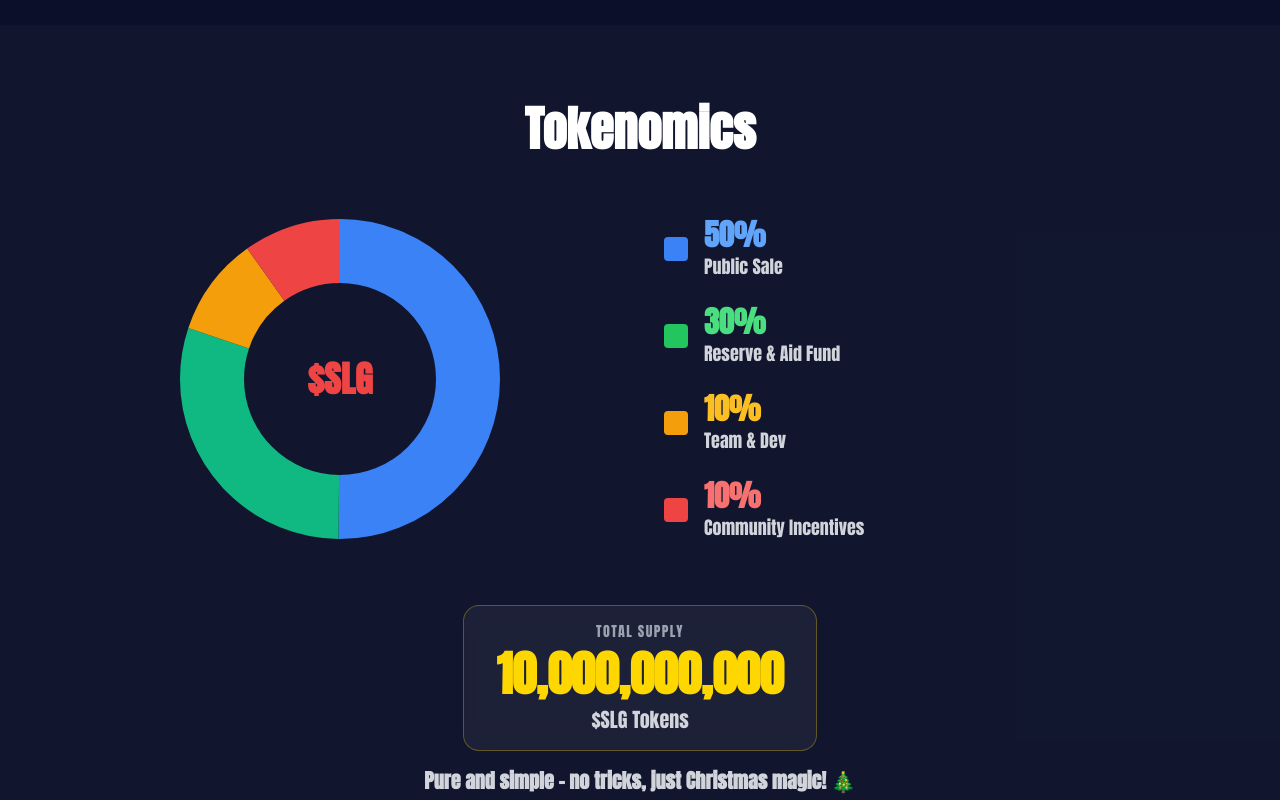
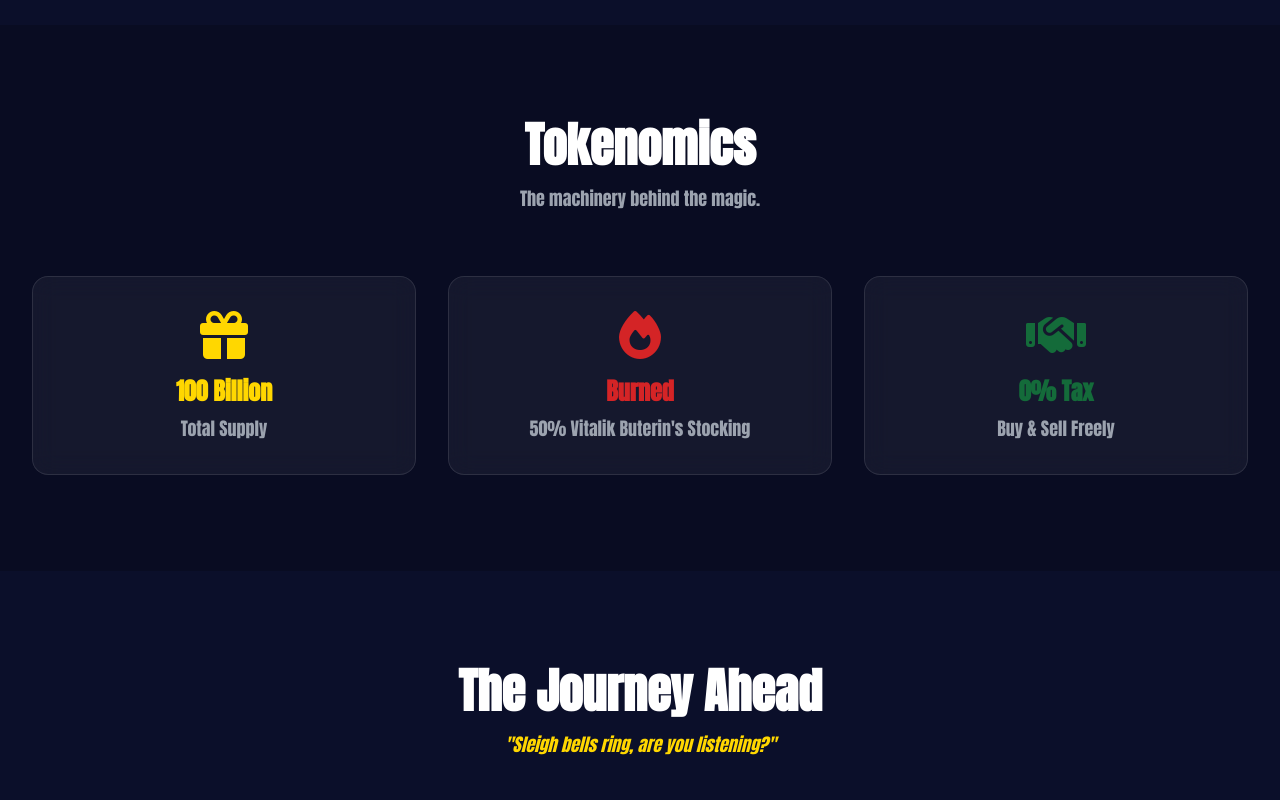
Before and after one commit to oddemmy/SLG, a plain HTML site: page index.html in a window 1280 px wide. Shown: the part 1800-2600 px from the top of the page. Drawn offline with nearby package versions, Linux system fonts and the light colour scheme.

Commit message:
Update index.html

```diff
--- a/index.html
+++ b/index.html
@@ -29,6 +29,7 @@
                         'xl': ['1.25rem', '1.75rem'], /* 20px */
                         '2xl': ['1.5rem', '2rem'],    /* 24px */
                         '3xl': ['1.875rem', '2.25rem'], /* 30px */
+                        '3.5xl': ['2.0625rem', '2.375rem'], /* 33px */
                         '4xl': ['2.25rem', '2.5rem'],   /* 36px */
                         '5xl': ['3rem', '1'],           /* 48px */
                         '6xl': ['3.75rem', '1'],        /* 60px */
@@ -42,7 +43,7 @@
 
 <body class="bg-slg-dark text-white relative">
 
-
+    <!-- Snowfall -->
     <!-- Snowfall -->
     <div id="snowfall-container" class="fixed inset-0 pointer-events-none z-50 overflow-hidden" aria-hidden="true">
     </div>
@@ -51,9 +52,9 @@
     <nav class="fixed w-full z-50 transition-all duration-300 glass">
         <div class="max-w-7xl mx-auto px-4 sm:px-6 lg:px-8">
             <div class="flex items-center justify-between h-20">
-               <div class="flex-shrink-0 flex items-center gap-2">
-             <!--     <span class="text-3xl font-bold text-slg-gold tracking-wider font-sans">$SLG</span> -->
-                   <span class="text-4xl font-bold font-sans text-slg-gold">$SLG</span>
+                <div class="flex-shrink-0 flex items-center items-baseline">
+                    <span class="text-3.5xl font-serif text-slg-gold font-bold tracking-wider">$</span>
+                    <span class="text-3xl font-serif text-slg-gold font-bold tracking-wider">SLG</span>
                 </div>
                 <div class="hidden md:block">
                     <div class="ml-10 flex items-baseline space-x-8">
@@ -90,14 +91,14 @@
                     class="block hover:text-slg-gold px-3 py-2 rounded-md text-base font-medium">Tokenomics</a>
                 <a href="#roadmap"
                     class="block hover:text-slg-gold px-3 py-2 rounded-md text-base font-medium">Roadmap</a>
-                <a href="https://t.me/+kE9Hh1bkKKVlZmFk" class="block text-slg-red font-bold px-3 py-2 rounded-md text-base">Join
+                <a href="#community" class="block text-slg-red font-bold px-3 py-2 rounded-md text-base">Join
                     Community</a>
             </div>
         </div>
     </nav>
 
     <!-- Hero Section -->
-    <section id="home" class="min-h-screen relative flex items-center justify-center pt-40 overflow-hidden bg-hero">
+    <section id="home" class="min-h-screen relative flex items-center justify-center pt-20 overflow-hidden bg-hero">
         <div class="absolute inset-0 z-0">
             <!-- Background Glows -->
             <div class="absolute top-1/4 left-1/4 w-96 h-96 bg-slg-red/20 rounded-full blur-[100px] animate-pulse">
@@ -185,81 +186,37 @@
         </div>
     </section>
 
-  <!-- Tokenomics Section -->
-    <section id="tokenomics" class="py-20 px-4 bg-slate-800/30">
-        <div class="container mx-auto">
-            <h2 class="text-4xl md:text-5xl font-bold text-center mb-16 text-white">Tokenomics</h2>
+    <!-- Tokenomics -->
+    <section id="tokenomics" class="py-24 bg-black/20">
+        <div class="max-w-7xl mx-auto px-4 sm:px-6 lg:px-8">
+            <div class="text-center mb-16 reveal">
+                <h2 class="text-4xl md:text-5xl font-bold mb-4">Tokenomics</h2>
+                <p class="text-gray-400">The machinery behind the magic.</p>
+            </div>
 
-            <div class="max-w-6xl mx-auto">
-                <div class="grid lg:grid-cols-2 gap-12 items-center">
-                    <!-- Pie Chart -->
-                    <div class="flex justify-center">
-                        <div class="relative w-80 h-80">
-                            <svg viewBox="0 0 100 100" class="transform -rotate-90">
-                                <!-- Public Sale 50% -->
-                                <circle cx="50" cy="50" r="40" fill="none" stroke="#3b82f6" stroke-width="20"
-                                        stroke-dasharray="126 252" stroke-dashoffset="0"></circle>
-                                <!-- Reserve & Aid Fund 30% -->
-                                <circle cx="50" cy="50" r="40" fill="none" stroke="#10b981" stroke-width="20"
-                                        stroke-dasharray="75.4 252" stroke-dashoffset="-126"></circle>
-                                <!-- Team & Dev 10% -->
-                                <circle cx="50" cy="50" r="40" fill="none" stroke="#f59e0b" stroke-width="20"
-                                        stroke-dasharray="25.1 252" stroke-dashoffset="-201.4"></circle>
-                                <!-- Community Incentives 10% -->
-                                <circle cx="50" cy="50" r="40" fill="none" stroke="#ef4444" stroke-width="20"
-                                        stroke-dasharray="25.1 252" stroke-dashoffset="-226.5"></circle>
-                            </svg>
-                            <div class="absolute inset-0 flex items-center justify-center">
-                                <div class="text-center">
-                                    <div class="text-4xl font-bold text-red-500">$SLG</div>
-                                </div>
-                            </div>
-                        </div>
-                    </div>
-
-                    <!-- Legend -->
-                    <div class="space-y-6">
-                        <div class="flex items-center gap-4">
-                            <div class="w-6 h-6 bg-blue-500 rounded"></div>
-                            <div>
-                                <div class="text-3xl font-bold text-blue-400">50%</div>
-                                <div class="text-gray-300">Public Sale</div>
-                            </div>
-                        </div>
-                        <div class="flex items-center gap-4">
-                            <div class="w-6 h-6 bg-green-500 rounded"></div>
-                            <div>
-                                <div class="text-3xl font-bold text-green-400">30%</div>
-                                <div class="text-gray-300">Reserve & Aid Fund</div>
-                            </div>
-                        </div>
-                        <div class="flex items-center gap-4">
-                            <div class="w-6 h-6 bg-amber-500 rounded"></div>
-                            <div>
-                                <div class="text-3xl font-bold text-amber-400">10%</div>
-                                <div class="text-gray-300">Team & Dev</div>
-                            </div>
-                        </div>
-                        <div class="flex items-center gap-4">
-                            <div class="w-6 h-6 bg-red-500 rounded"></div>
-                            <div>
-                                <div class="text-3xl font-bold text-red-400">10%</div>
-                                <div class="text-gray-300">Community Incentives</div>
-                            </div>
-                        </div>
-                    </div>
+            <div class="grid sm:grid-cols-3 gap-8 text-center reveal">
+                <div class="glass p-8 rounded-2xl hover:bg-white/5 transition-all group">
+                    <div class="text-5xl mb-4 group-hover:scale-110 transition-transform text-slg-gold"><i
+                            class="fa-solid fa-gift"></i></div>
+                    <h3 class="text-2xl font-bold text-slg-gold mb-2">100 Billion</h3>
+                    <p class="text-gray-400">Total Supply</p>
                 </div>
-            </div>
-            <div class="mt-16 text-center space-y-4">
-                <div class="inline-block glass px-8 py-4 rounded-2xl border border-slg-gold/30">
-                    <div class="text-sm text-gray-400 uppercase tracking-widest mb-2">Total Supply</div>
-                    <div class="text-5xl font-bold text-slg-gold">10,000,000,000</div>
-                    <div class="text-xl text-gray-300 mt-2">$SLG Tokens</div>
+                <div class="glass p-8 rounded-2xl hover:bg-white/5 transition-all group">
+                    <div class="text-5xl mb-4 group-hover:scale-110 transition-transform text-slg-red"><i
+                            class="fa-solid fa-fire"></i></div>
+                    <h3 class="text-2xl font-bold text-slg-red mb-2">Burned</h3>
+                    <p class="text-gray-400">50% Vitalik Buterin's Stocking</p>
                 </div>
-                <p class="text-xl text-gray-300 font-semibold mt-6">Pure and simple - no tricks, just Christmas magic! 🎄</p>
+                <div class="glass p-8 rounded-2xl hover:bg-white/5 transition-all group">
+                    <div class="text-5xl mb-4 group-hover:scale-110 transition-transform text-slg-green"><i
+                            class="fa-solid fa-handshake"></i></div>
+                    <h3 class="text-2xl font-bold text-slg-green mb-2">0% Tax</h3>
+                    <p class="text-gray-400">Buy & Sell Freely</p>
+                </div>
             </div>
         </div>
     </section>
+
     <!-- Roadmap -->
     <section id="roadmap" class="py-24 relative overflow-hidden">
         <div class="max-w-7xl mx-auto px-4 sm:px-6 lg:px-8 relative z-10">
@@ -339,7 +296,7 @@
             </p>
             <div class="flex flex-wrap justify-center gap-6">
                 <!-- Telegram -->
-                <a href="https://t.me/+kE9Hh1bkKKVlZmFk"
+                <a href="#"
                     class="group relative px-8 py-4 bg-[#0088cc] rounded-full overflow-hidden transition-all hover:scale-105 shadow-lg">
                     <div class="relative z-10 flex items-center gap-2 font-bold text-white">
                         <svg class="w-6 h-6" fill="currentColor" viewBox="0 0 24 24">
@@ -350,7 +307,7 @@
                     </div>
                 </a>
                 <!-- Twitter -->
-                <a href="https://x.com/Santagiftsol_"
+                <a href="#"
                     class="group relative px-8 py-4 bg-black border border-gray-700 rounded-full overflow-hidden transition-all hover:scale-105 shadow-lg">
                     <div class="relative z-10 flex items-center gap-2 font-bold text-white">
                         <svg class="w-6 h-6" fill="currentColor" viewBox="0 0 24 24">
@@ -371,15 +328,14 @@
             <div class="text-gray-500 text-sm">
                 &copy; 2025 Santa's Last Gift. All rights reserved.
             </div>
-        <!--    <div class="flex gap-4 text-gray-400">
+            <div class="flex gap-4 text-gray-400">
                 <a href="#" class="hover:text-white">Quick Links</a>
                 <a href="#" class="hover:text-white">Contact</a>
-            </div> -->
+            </div>
         </div>
     </footer>
 
     <script src="js/app.js"></script>
 </body>
 
-
 </html>
```
